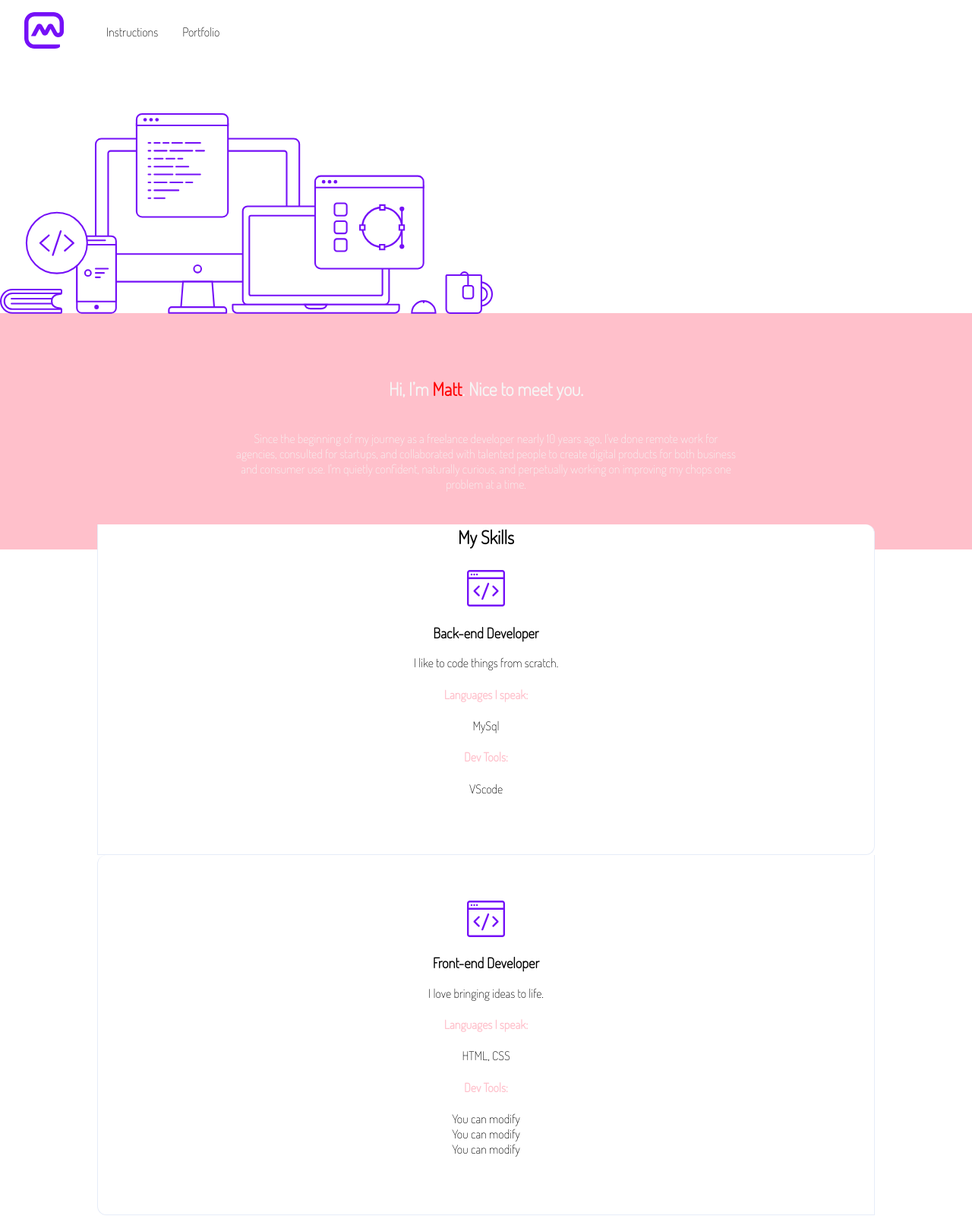
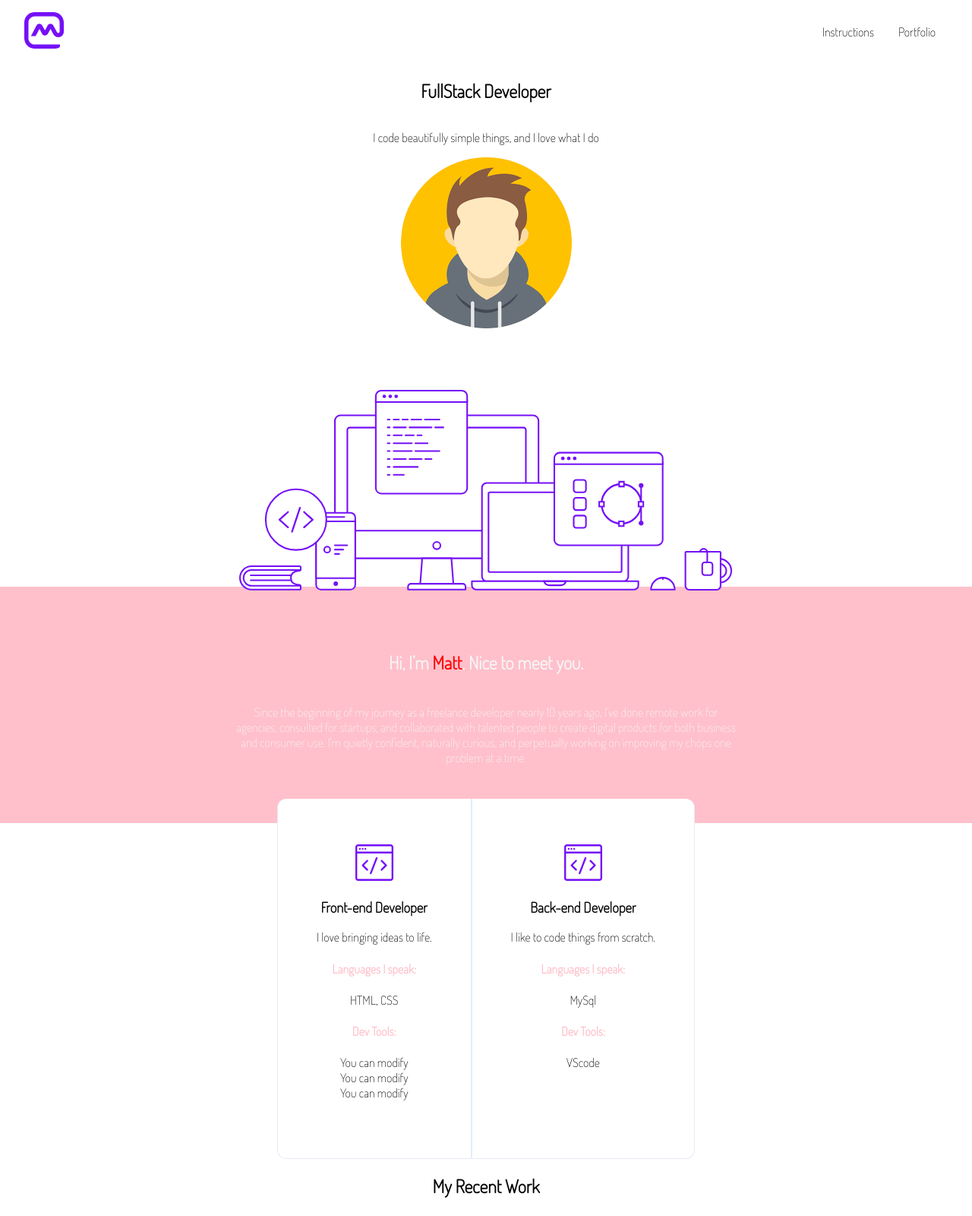
Before and after one commit to wildcodeschool-2025-03/JS-Remote-WestDevs-Checkpoint-1, a website: page site/portfolio.html in a window 1280 px wide. Shown: the top 1600 px of the page at 76% size. Drawn offline with Linux system fonts and the light colour scheme.

Commit message:
:triangular_flag_on_post::coffin::triangular_flag_on_post:

```diff
--- a/algo/1/thirdAngle.js
+++ b/algo/1/thirdAngle.js
@@ -7,7 +7,7 @@ thirdAngle(20, 80) doit retourner 80
 */
 
 function thirdAngle(a, b) {
-  // Your code here !
+  return thirdAngle === 180 - (a + b);
 }
 
 module.exports = thirdAngle;
--- a/algo/2/isLeapYear.js
+++ b/algo/2/isLeapYear.js
@@ -8,7 +8,6 @@ Rappel : Pour vérifier si un nombre est divisible par un autre, tu peux utilise
 */
 
 function isLeapYear(year) {
-  // Your code here !
 }
 
 module.exports = isLeapYear;
--- a/site/css/portfolio.css
+++ b/site/css/portfolio.css
@@ -32,6 +32,7 @@ p {
   margin: 0;
   margin-top: calc(var(--gutter) * 5);
   margin-bottom: calc(var(--gutter) * -0.3125);
+  display: none;
 }
 
 .description {
@@ -55,11 +56,14 @@ p {
   margin-top: calc(var(--gutter) * -2);
   border-radius: var(--radius);
   padding: 0 10%;
+  display: flex;
+  flex-direction: column-reverse;
 }
 
 .skills--title {
   margin: calc(var(--gutter) * -2) 0;
   text-align: var(--textAlign);
+  display: none;
 }
 
 .column {
@@ -108,3 +112,54 @@ p {
 .purple-text {
   color: var(--purple);
 }
+
+.disabled {
+  opacity: 0.5;
+}
+
+
+@media screen and (min-width: 700px) {
+
+  header {
+    nav {
+      display: flex;
+      justify-content: space-between;
+    }
+
+  }
+
+  main {
+
+    #firstBanner {
+      display: flex;
+      flex-direction: column;
+      align-items: center;
+    }
+
+    .desktop {
+      display: flex;
+      justify-content: center;
+    }
+
+    .skills {
+      display: flex;
+      flex-direction: row-reverse;
+      justify-content: center;
+    }
+
+    .projects {
+      display: grid;
+      text-align: center;
+      /* grid-template-columns: 1fr 1fr 1fr;
+      grid-template-rows: 1fr 1fr 1fr 1fr; */
+      grid-template-areas:
+       '4fr'
+       '4fr'
+       '1fr'
+       '1fr';
+    }
+
+
+  }
+
+}
--- a/site/js/portfolio.js
+++ b/site/js/portfolio.js
@@ -0,0 +1,20 @@
+const avatar = document.querySelector("#firstBanner img");
+
+avatar.addEventListener("click", () => {
+    avatar.src = "/site/image/avatar.svg";
+});
+
+const firstname = document.querySelector("#firstname");
+const pinkSection = document.querySelector(".description pink-bg")
+
+const button = document.createElement("button");
+button.innerHTML = type = "button"
+button.type = "button"
+button.name = "Modify text and color"
+pinkSection.appendChild(button);
+
+button.addEventListener("click", () => {
+    prompt = ("Write your name");
+    prompt.innerText = `${firstname}`
+
+});
--- a/site/portfolio.html
+++ b/site/portfolio.html
@@ -1,5 +1,6 @@
 <!DOCTYPE html>
 <html lang="en">
+
 <head>
   <meta charset="utf-8">
   <meta name="viewport" content="width=device-width, initial-scale=1, shrink-to-fit=no">
@@ -20,8 +21,11 @@
   </header>
 
   <main>
-      <!-- First banner with title, description, avatar and image desktop -->
-      <!-- You can use the avatar image on the folder image -->
+    <section id="firstBanner">
+      <h1>FullStack Developer</h1>
+      <p>I code beautifully simple things, and I love what I do</p>
+      <img src="/site/image/avatar-bis.png" alt="avatar-bis">
+    </section>
     <section>
       <figure class="desktop">
         <img src="image/desktop.svg" alt="desktop" />
@@ -32,7 +36,10 @@
     <article>
       <section class="description pink-bg">
         <h1>Hi, I’m <span id="firstname">Matt</span>. Nice to meet you.</h1>
-          <p>Since the beginning of my journey as a freelance developer nearly 10 years ago, I've done remote work for agencies, consulted for startups, and collaborated with talented people to create digital products for both business and consumer use. I'm quietly confident, naturally curious, and perpetually working on improving my chops one problem at a time.</p>
+        <p>Since the beginning of my journey as a freelance developer nearly 10 years ago, I've done remote work for
+          agencies, consulted for startups, and collaborated with talented people to create digital products for both
+          business and consumer use. I'm quietly confident, naturally curious, and perpetually working on improving my
+          chops one problem at a time.</p>
       </section>
     </article>
 
@@ -73,7 +80,7 @@
       <section class="box">
         <img src="https://mattfarley.ca/img/logos/kybercore.svg" alt="logo-entreprise" />
         <p>Next level plug and play chassis systems for custom do-it-yourself lightsaber builds.</p>
-            <a class="disabled" >In development</a>
+        <a class="disabled">In development</a>
       </section>
       <section class="box">
         <img src="https://mattfarley.ca/img/logos/basin.svg" alt="logo-entreprise" />
@@ -88,7 +95,7 @@
       <section class="box">
         <img src="https://mattfarley.ca/img/logos/dovetail.svg" alt="logo-entreprise" />
         <p>A space and member management solution for coworking communities both big and small.</p>
-            <a class="disabled" >Shutdown in 2017</a>
+        <a class="disabled">Shutdown in 2017</a>
       </section>
     </article>
   </main>
@@ -98,4 +105,5 @@
   </footer>
   <script src="js/portfolio.js"></script>
 </body>
+
 </html>
```
Lines whose indentation alone changed are shown as unchanged.
